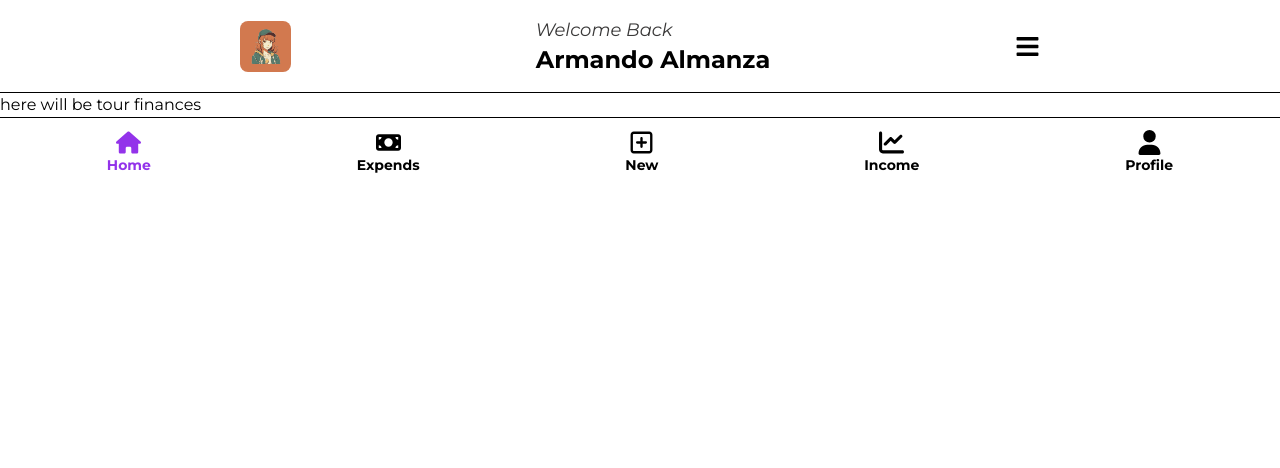
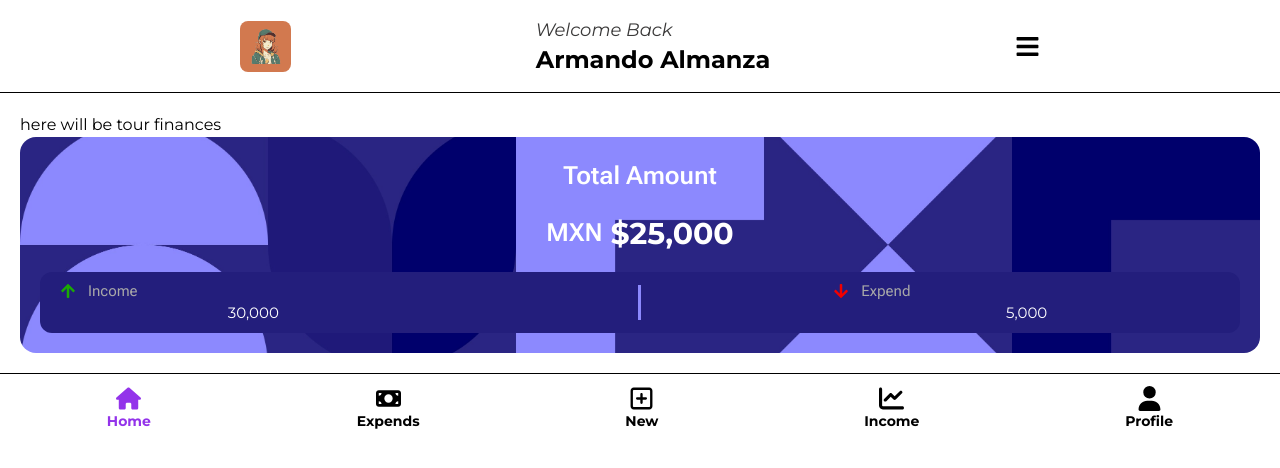
Before and after one commit to ArmandoAlmanza/macha-finance-front, a React (Vite) app: page /dashboard/1 in a window 1280 px wide. Shown: the top 468 px of the page. Built offline with nearby package versions, Linux system fonts and the light colour scheme.

Commit message:
add total amount card

```diff
--- a/src/components/dashboard/MainView.tsx
+++ b/src/components/dashboard/MainView.tsx
@@ -1,9 +1,11 @@
+import TotalCard from "./card/TotalCard";
 
 const MainView = () => {
     return (
-        <div>
+        <main className="p-5">
             <h1>here will be tour finances</h1>
-        </div>
+            <TotalCard />
+        </main>
     );
 };
 
--- a/src/components/dashboard/card/TotalCard.tsx
+++ b/src/components/dashboard/card/TotalCard.tsx
@@ -1,8 +1,56 @@
+import { FaArrowUp, FaArrowDown } from "react-icons/fa";
 
 const TotalCard = () => {
-  return (
-	<div>TotalCard</div>
-  )
-}
+    const money = {
+        currency: "MXN",
+        amount: 25000.0,
+        income: 30000.0,
+        expend: 5000.0,
+    };
 
-export default TotalCard
+    const newCurrency = {
+        amount: money.amount.toLocaleString("es-MX"),
+        income: money.income.toLocaleString("es-MX"),
+        expend: money.expend.toLocaleString("es-MX"),
+    };
+    return (
+        <article className="bg-card-pattern bg-center bg-cover text-white p-5 rounded-2xl grid gap-4">
+            <h2 className="text-center text-[25px] font-secundary font-semibold">
+                Total Amount
+            </h2>
+            <main className="flex gap-2 mx-auto items-center">
+                <span className="font-semibold text-[25px] font-secundary">
+                    {money.currency}
+                </span>
+                <h1 className="font-bold text-[30px]">${newCurrency.amount}</h1>
+            </main>
+            <footer className="bg-[#231E7C] grid grid-cols-3 rounded-xl px-5 py-2 items-center">
+                <div className="grid items-center">
+                    <div className="flex items-center gap-3">
+                        <FaArrowUp className="text-[#1BAA04]" />
+                        <span className="text-[#A8A8A8] text-[15px] font-secundary">
+                            Income
+                        </span>
+                    </div>
+                    <p className="text-[15px] text-center">
+                        {newCurrency.income}
+                    </p>
+                </div>
+                <div className="h-[35px] bg-[#8C89FE] w-[3px] mx-auto"></div>
+                <div className="grid items-center">
+                    <div className="flex items-center gap-3">
+                        <FaArrowDown className="text-[#F20000]" />
+                        <span className="text-[#A8A8A8] text-[15px] font-secundary">
+                            Expend
+                        </span>
+                    </div>
+                    <p className="text-[15px] text-center">
+                        {newCurrency.expend}
+                    </p>
+                </div>
+            </footer>
+        </article>
+    );
+};
+
+export default TotalCard;
```
